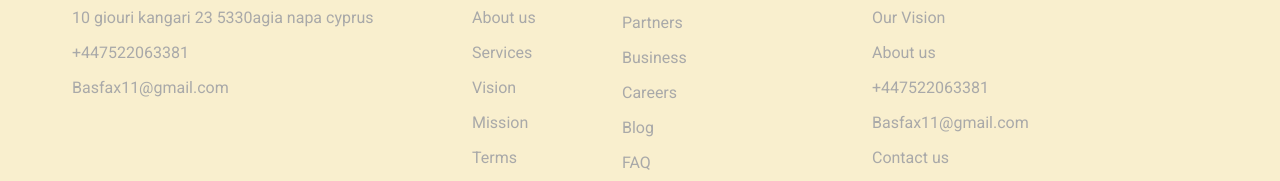
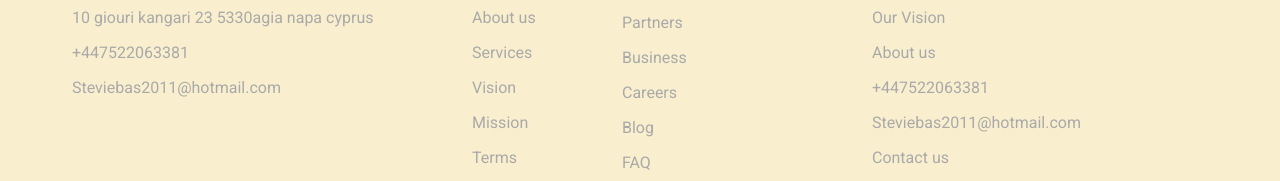
Before and after one commit to FaisalCodeCraft/online-acadmy, a React (Create React App) app: page / in a window 1280 px wide. Shown: the part 4211-4392 px from the top of the page. Built offline with nearby package versions, Linux system fonts and the light colour scheme.

Commit message:
email changed

```diff
--- a/src/components/Layout/components/Footer/Footer.jsx
+++ b/src/components/Layout/components/Footer/Footer.jsx
@@ -22,7 +22,7 @@ const Footer = () => {
               </ListItem>
               <ListItem>10 giouri kangari 23 5330agia napa cyprus</ListItem>
               <ListItem>+447522063381</ListItem>
-              <ListItem>Basfax11@gmail.com</ListItem>
+              <ListItem>Steviebas2011@hotmail.com</ListItem>
             </List>
           </Grid>
           <Grid item md={1.5}>
@@ -56,7 +56,7 @@ const Footer = () => {
               <ListItem>Our Vision</ListItem>
               <ListItem>About us</ListItem>
               <ListItem>+447522063381</ListItem>
-              <ListItem>Basfax11@gmail.com</ListItem>
+              <ListItem>Steviebas2011@hotmail.com</ListItem>
               <ListItem>Contact us</ListItem>
             </List>
             <Box display={"flex"} flexWrap={"wrap"} alignItems={"center"}>
```
Also changed, not shown: src/constants/contents/data.js (+111 -0 lines).
